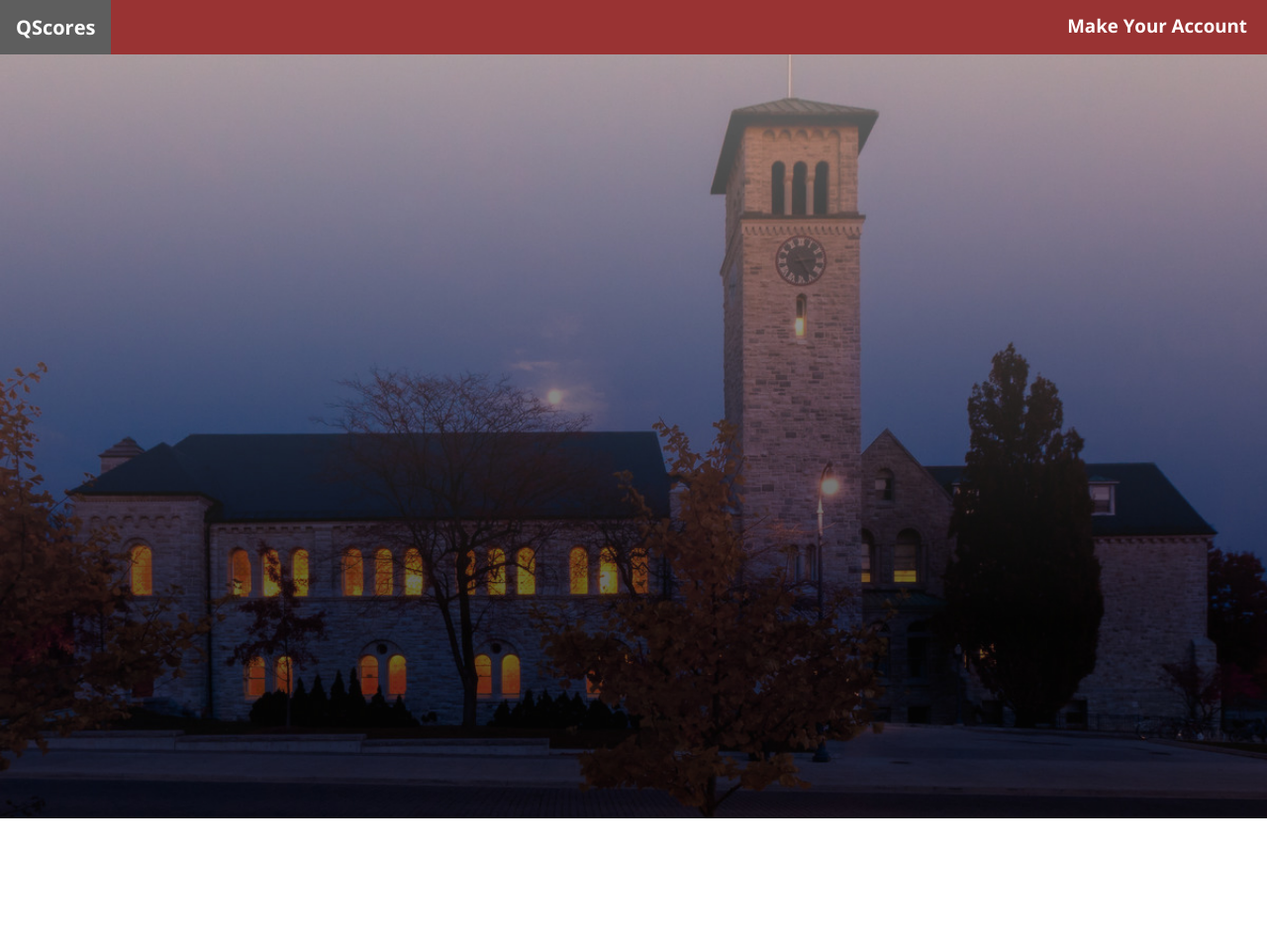
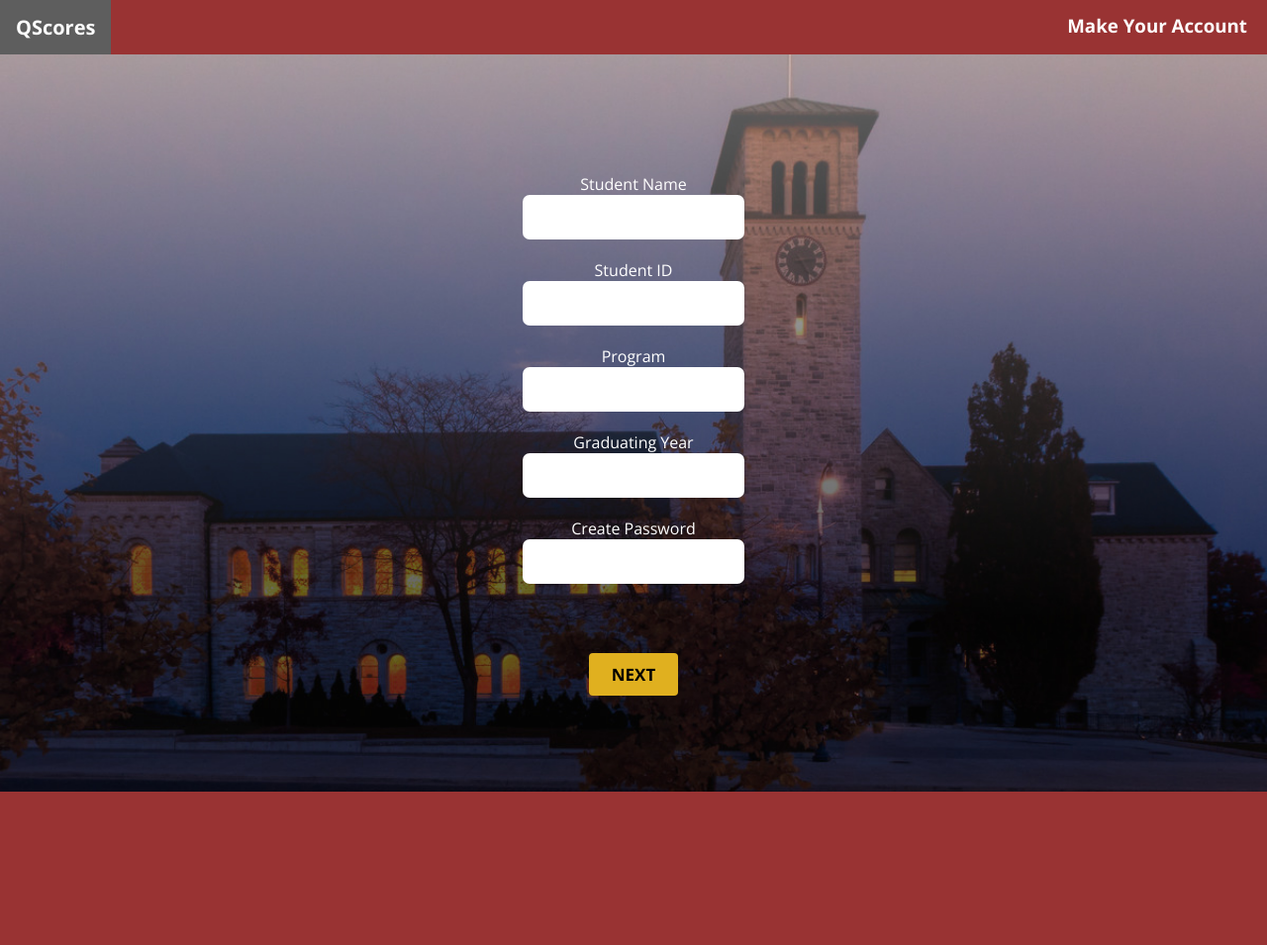
Before and after one commit to JoshGraham14/QHacks, a Flask app: page /signup in a window 1280 px wide. Shown: the whole page at 99% size. After the commit the page ends 800 px from the top, so only its background shows below. Run offline with Flask 2, Linux system fonts and the light colour scheme.

Commit message:
Finished sign in file

```diff
--- a/static/styles/login.css
+++ b/static/styles/login.css
@@ -50,6 +50,7 @@ body {
     color: rgb(255, 255, 255);
 }
 
+/* Form container is the div class for login */
 .form-container {
     width: 35%;
     margin: auto;
@@ -58,6 +59,8 @@ body {
     border-radius: 7px;
     padding-top: 200px;
 }
+/* ------------------ LOGIN.HTML ------------------ */
+/* Login field is the class for the two bars users type into */
 .login-field {
     background-color:#ffffffff;
     font-size: 17px;
@@ -71,7 +74,7 @@ body {
 .login-field:focus{
     outline: none;
 }
-
+/* Login form is the <form> object */
 #login-form {
     display: grid;
     align-self:flex-start;
@@ -79,11 +82,13 @@ body {
     align-items: center;
 }
 
+/* These are the lables on top of the login-form */
 .login-label {
     color:white;
     margin-right: 250px;
 }
 
+/* This is the button that says "NEXT" */
 #login-submit {
     background-color: #e0b01f;
     font-size: 17px;
@@ -97,11 +102,55 @@ body {
     outline: none;
 }
 
+/* Code to change the hover properties of the button */
 #login-submit:hover{
     background-color:#8d6c0a ;
     color:white;
 }
 
+/* The color of the "login" text in the top right */
 .login-template {
     color:white;
 }
+
+/* ------------------ SIGNUP.HTML  ------------------ */
+/* Makes the number buttons not have a up/down arrow */
+input[type=number]::-webkit-inner-spin-button,
+input[type=number]::-webkit-outer-spin-button {
+  -webkit-appearance: none;
+  margin: 0;
+}
+
+/* Takes away the outline for the input boxes */
+.signup-field:focus{
+    outline: none;
+}
+
+/* Makes all the labels white */
+.signup-label {
+    color:white;
+}
+
+/* The CSS for the input boxes */
+.signup-field {
+    background-color:#ffffffff;
+    font-size: 20px;
+    margin-bottom: 20px;
+    padding: 2%;
+    border-radius: 7px;
+    border:none;
+    width: 50%;
+}
+
+/* The CSS for aligning all of the objects within the form */
+#signup-form {
+    display: grid;
+    align-self:flex-start;
+    justify-items: center;
+    align-items: center;
+    width: 35%;
+    margin: auto;
+    height: 100%;
+    margin-top: 20px;
+    padding-top: 100px;
+}
--- a/templates/signup.html
+++ b/templates/signup.html
@@ -1,6 +1,35 @@
 {% extends 'logintemplate.html' %}
 {% block content %}
-<div class="form-container">
+<div class="signup-container">
+<form id="signup-form">
+    <label for="signup-name" class="signup-label">Student Name</label>
+    <input type="text" name="student-name" id="signup-name" class="signup-field" autocomplete="off">
 
+    <label for="signup-studentID" class="signup-label">Student ID</label>
+    <input type="number"
+    oninput="javascript: if (this.value.length > this.maxLength) this.value = this.value.slice(0, this.maxLength);"
+    maxlength="8"
+    name="student-number"
+    id="signup-studentID"
+    class="signup-field"
+    autocomplete="off">
+
+    <label for="signup-program" class="signup-label">Program</label>
+    <input type="text" name="student-program" id="signup-program" class="signup-field" autocomplete="off">
+
+    <label for="signup-year" class="signup-label">Graduating Year</label>
+    <input type="number"
+    oninput="javascript: if (this.value.length > this.maxLength) this.value = this.value.slice(0, this.maxLength);"
+    maxlength="4"
+    name="student-year"
+    id="signup-year"
+    class="signup-field"
+    autocomplete="off">
+
+    <label for="signup-password" class="signup-label">Create Password</label>
+    <input type="password" name="student-password" id="signup-passowrd" class="signup-field" autocomplete="off">
+
+    <input type="submit" value="NEXT" id="login-submit">
+</form>
 </div>
 {% endblock %}
```
